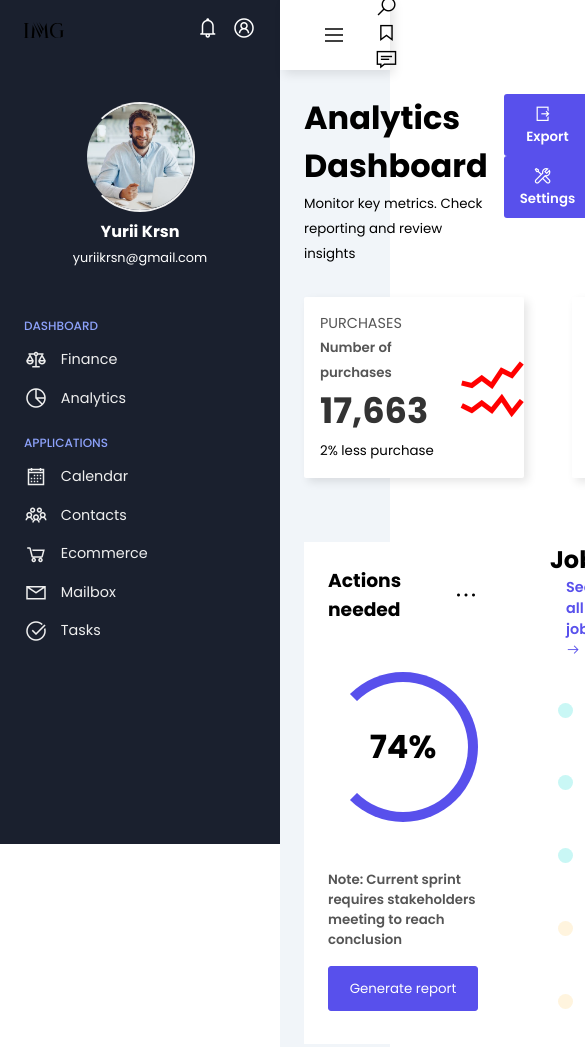
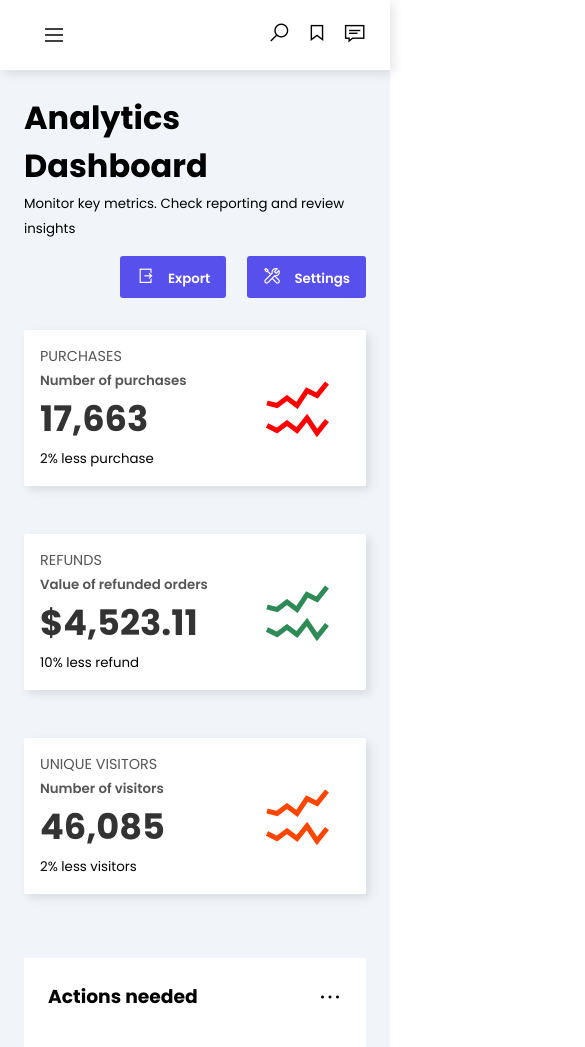
Before and after one commit to YuriiKrsn/Dashboard-HTML-CSS-, a plain HTML site: page index.html in a window 390 px wide. Shown: the top 1047 px of the page, 585 px wide, since content can reach past the window. Drawn offline with nearby package versions, Linux system fonts and the light colour scheme.

Commit message:
Added adaptive style for project

```diff
--- a/index.html
+++ b/index.html
@@ -2,7 +2,7 @@
 <html lang="en">
 <head>
     <meta charset="UTF-8">
-    <meta name="viewport" content="width=device-width, initial-scale=1.0">
+    <meta name="viewport" content="width=device-width, initial-scale=1.0, maximum-scale=1, minimum-scale=1">
     <title>Admin Dashboard</title>
     <link rel= "stylesheet" href= "https://maxst.icons8.com/vue-static/landings/line-awesome/line-awesome/1.3.0/css/line-awesome.min.css" >
     <link rel="stylesheet" href="style.css">
@@ -204,6 +204,8 @@
 
                 <div class="jobs">
                     <h2>Jobs  <small>See all jobs <span class="las la-arrow-right"></span></small></h2>
+
+                    <div class="table-responsive">
                         <table width="100%">
                             <tbody>
                                 <tr>
@@ -370,7 +372,10 @@
                         </table>
                     </div>
                 </div>
+            </div>
         </main>
     </div>
+
+    <label for="sidebar-toggle" class="body-label"></label>
 </body>
 </html>
--- a/style.css
+++ b/style.css
@@ -13,8 +13,21 @@
     padding: 0;
 }
 
+body {
+    overflow-x: hidden;
+}
+
 #sidebar-toggle {
     display: none;
+}
+
+.body-label {
+    position: fixed;
+    height: 100%;
+    width: calc(100% - 280px);
+    z-index: 30;
+    right: -100%;
+    top: 0;
 }
 
 #sidebar-toggle:checked ~ .sidebar {
@@ -309,6 +322,7 @@ main {
 .jobs table {
     border-collapse: collapse;
     margin-top: 1rem;
+    overflow-x: auto;
 }
 
 span.indicator {
@@ -344,3 +358,58 @@ table button {
     padding: 0.5rem;
     border-radius: 3px;
 }
+
+.table-responsive {
+    overflow: auto;
+}
+
+@media only screen and (max-width: 1124px) {
+    .sidebar {
+        left: -100%;
+        z-index: 30;
+    }
+
+    .main-content {
+        margin-left: 0;
+    }
+
+    header {
+        left: 0;
+        width: 100%;
+    }
+
+    #sidebar-toggle:checked ~ .sidebar {
+        left: 0;
+    }
+
+    #sidebar-toggle:checked ~ .body-label {
+        right: 0;
+    }
+
+    .cards {
+        grid-template-columns: repeat(2, 1fr);
+    }
+}
+
+@media only screen and (max-width: 768px) {
+    .cards {
+        grid-template-columns: 100%;
+    }
+
+    .jobs-grid {
+        grid-template-columns: 100%;
+    }
+
+    .page-header {
+        display: block;
+    }
+
+    .header-actions {
+        margin-top: 1rem;
+        text-align: right;
+    }
+
+    .header-actions button:first-child {
+        margin-left: 0rem;
+    }
+}
```
Lines whose indentation alone changed are shown as unchanged.
